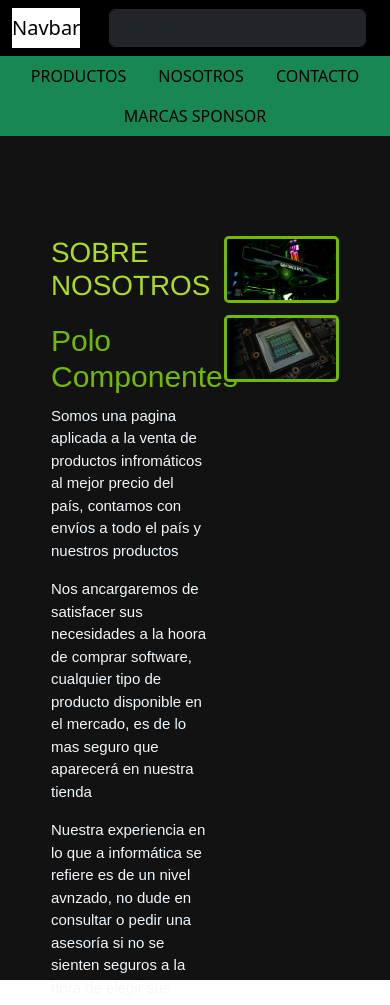
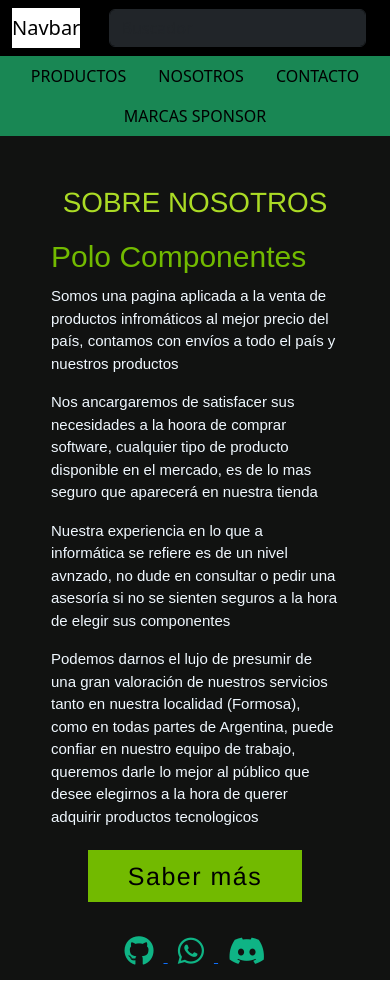
Before and after one commit to tlp-trabajo-Practico/tlpComponentes, a plain HTML site: page about.html in a window 390 px wide. Shown: the top 1005 px of the page. Drawn offline with nearby package versions, Linux system fonts and the light colour scheme.

Commit message:
El proceso de hacer la página responsive está mitad de camino, faltan mejorar la imagenes, el contenido textual esta bien definido, boton e iconos responden de buena manera, pero el footer esta dando problemas aún

```diff
--- a/assets/style/styleabout.css
+++ b/assets/style/styleabout.css
@@ -80,3 +80,30 @@
     font-size: 30px;
     padding: 0px 10px;
 }
+@media screen and (max-width: 768px){
+    .container{
+        width: 80%;
+        display: block;
+        margin: auto;
+        padding-top: 50px;
+    }
+    .content-section{
+        float: left;
+        width: 100%;
+        display: block;
+        margin: auto;
+    }
+    .content-section .title{
+        text-align: center;
+        font-size: 18px;
+    }
+    .content-section .button{
+        text-align: center;
+    }
+    .content-section .button a{
+        padding: 9px 30px;
+    }
+    .content-section .social{
+        text-align: center;
+    }
+}
```
